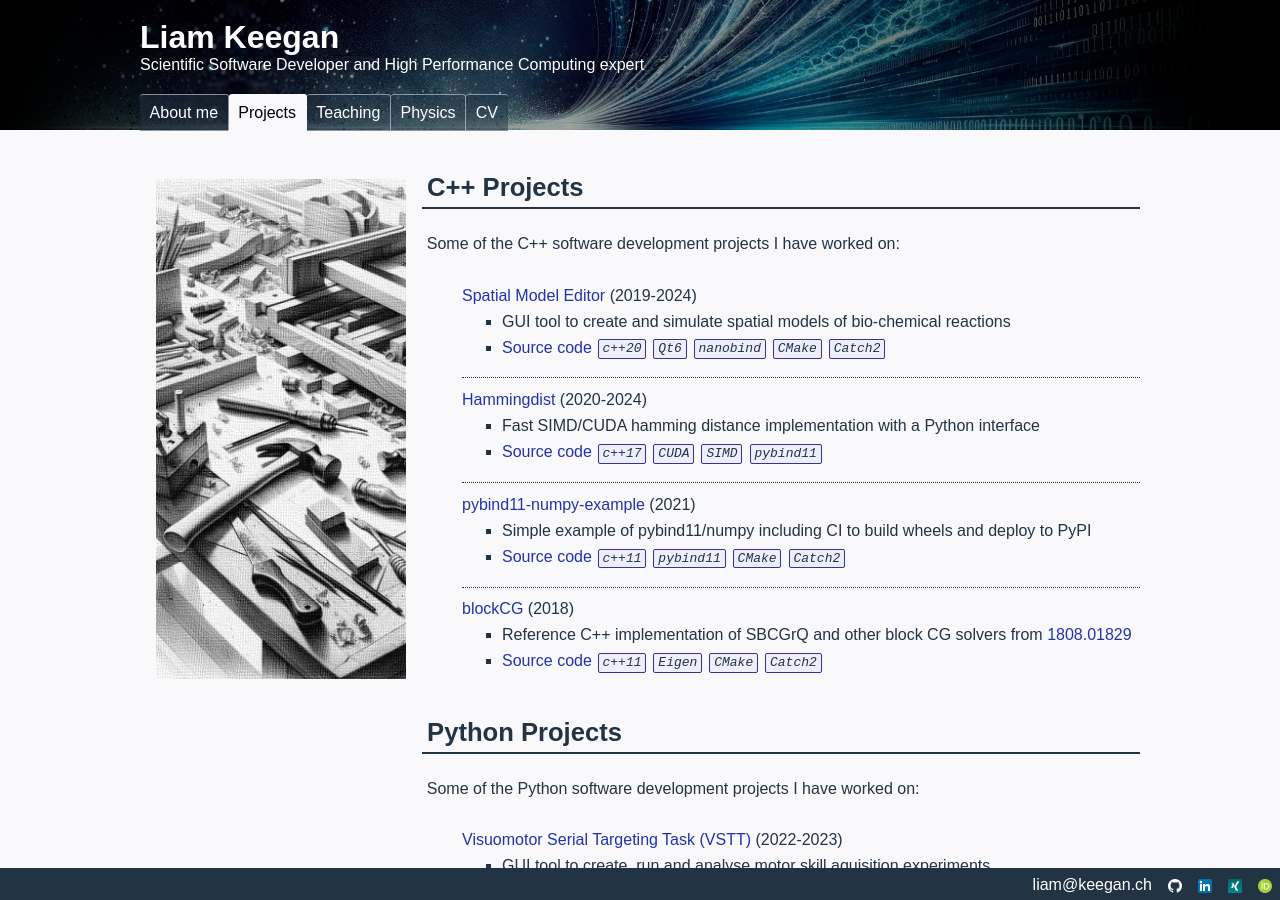
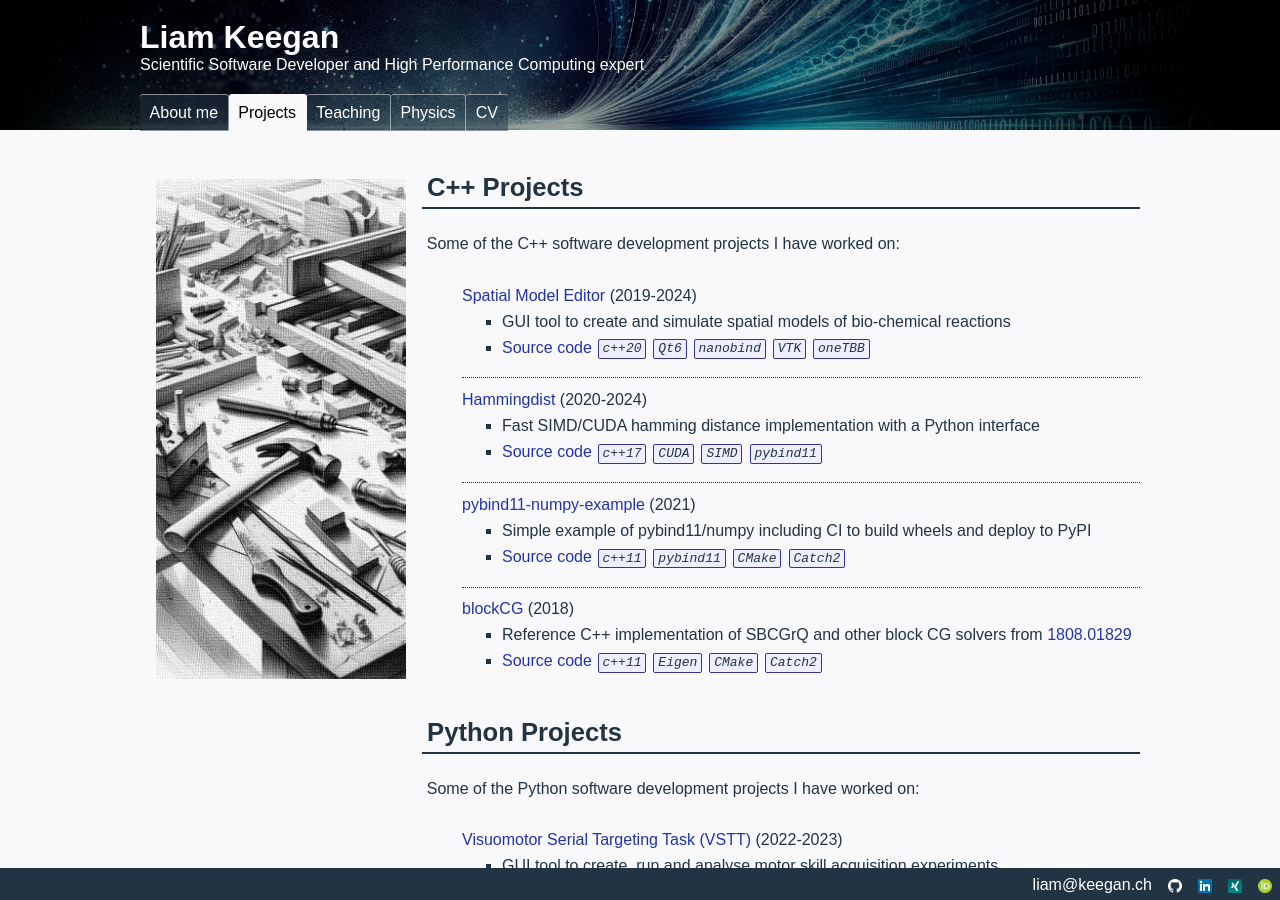
Before and after one commit to lkeegan/lkeegan.github.io, a Jekyll site: the page built from projects.md, in a window 1280 px wide and 900 px high. Built offline with Jekyll 4.4.1, drawn with Linux system fonts in a browser that asks for light colours.

Commit message:
update tags

```diff
--- a/_data/projects.yml
+++ b/_data/projects.yml
@@ -9,8 +9,8 @@
         - c++20
         - Qt6
         - nanobind
-        - CMake
-        - Catch2
+        - VTK
+        - oneTBB
       code: https://github.com/spatial-model-editor/spatial-model-editor
 
     - year: 2020-2024
@@ -51,11 +51,12 @@
   items:
     - year: 2022-2023
       title: Visuomotor Serial Targeting Task (VSTT)
-      desc: GUI tool to create, run and analyse motor skill aquisition experiments
+      desc: GUI tool to create, run and analyse motor skill acquisition experiments
       url: https://vstt.readthedocs.io
       tags:
         - Python
         - PyQt
+        - psychopy
       code: https://github.com/ssciwr/vstt
 
     - year: 2021
```
